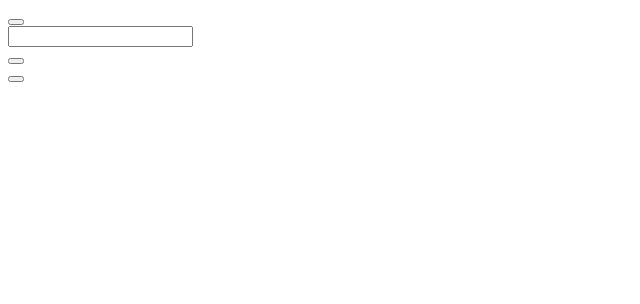
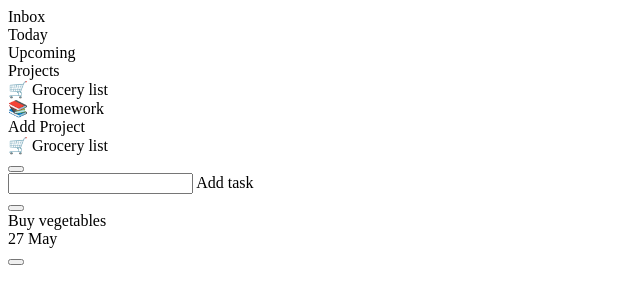
Before and after one commit to romaleks/Todo-List, a plain HTML site: page index.html in a window 1280 px wide. Shown: the whole page, without its empty margins (0-640 px from the left). Drawn offline with Linux system fonts and the light colour scheme.

Commit message:
Fill html file with text

```diff
--- a/index.html
+++ b/index.html
@@ -19,33 +19,37 @@
          <div class="menu__sections">
             <div class="section">
                <div class="section__icon"></div>
-               <div class="section__title"></div>
+               <div class="section__title">Inbox</div>
             </div>
             <div class="section">
                <div class="section__icon"></div>
-               <div class="section__title"></div>
+               <div class="section__title">Today</div>
             </div>
             <div class="section">
                <div class="section__icon"></div>
-               <div class="section__title"></div>
+               <div class="section__title">Upcoming</div>
             </div>
          </div>
-         <div class="menu__title"></div>
+         <div class="menu__title">Projects</div>
          <div class="menu__projects">
             <div class="section">
                <div class="section__icon"></div>
-               <div class="section__title"></div>
+               <div class="section__title">🛒 Grocery list</div>
+            </div>
+            <div class="section">
+               <div class="section__icon"></div>
+               <div class="section__title">📚 Homework</div>
             </div>
          </div>
          <div class="menu__button button">
             <div class="button__icon"></div>
-            <div class="button__text"></div>
+            <div class="button__text">Add Project</div>
          </div>
       </div>
       <main class="content">
          <div class="header">
             <div class="header__menu-icon"></div>
-            <div class="header__title"></div>
+            <div class="header__title">🛒 Grocery list</div>
             <div class="header__icon"></div>
             <div class="header__icon"></div>
          </div>
@@ -54,13 +58,13 @@
                <button class="tasks__add-btn"></button>
                <form class="tasks__add-input">
                   <input type="text" id="task_title" name="task_title">
-                  <label for="task_title"></label>
+                  <label for="task_title">Add task</label>
                </form>
             </div>
             <div class="tasks__task task">
                <button class="task__checkbox"></button>
-               <div class="task__title"></div>
-               <div class="task__date"></div>
+               <div class="task__title">Buy vegetables</div>
+               <div class="task__date">27 May</div>
                <button class="task__del-btn"></button>
             </div>
          </div>
```
